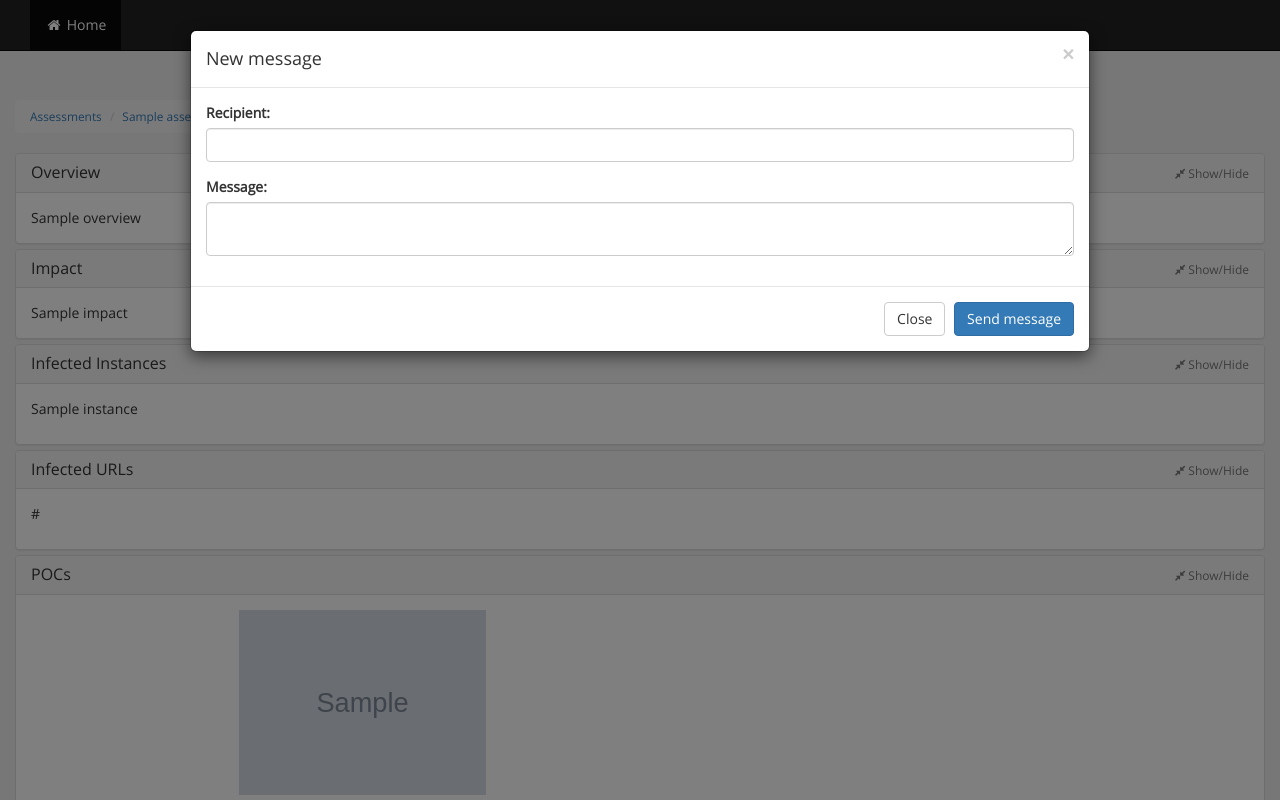
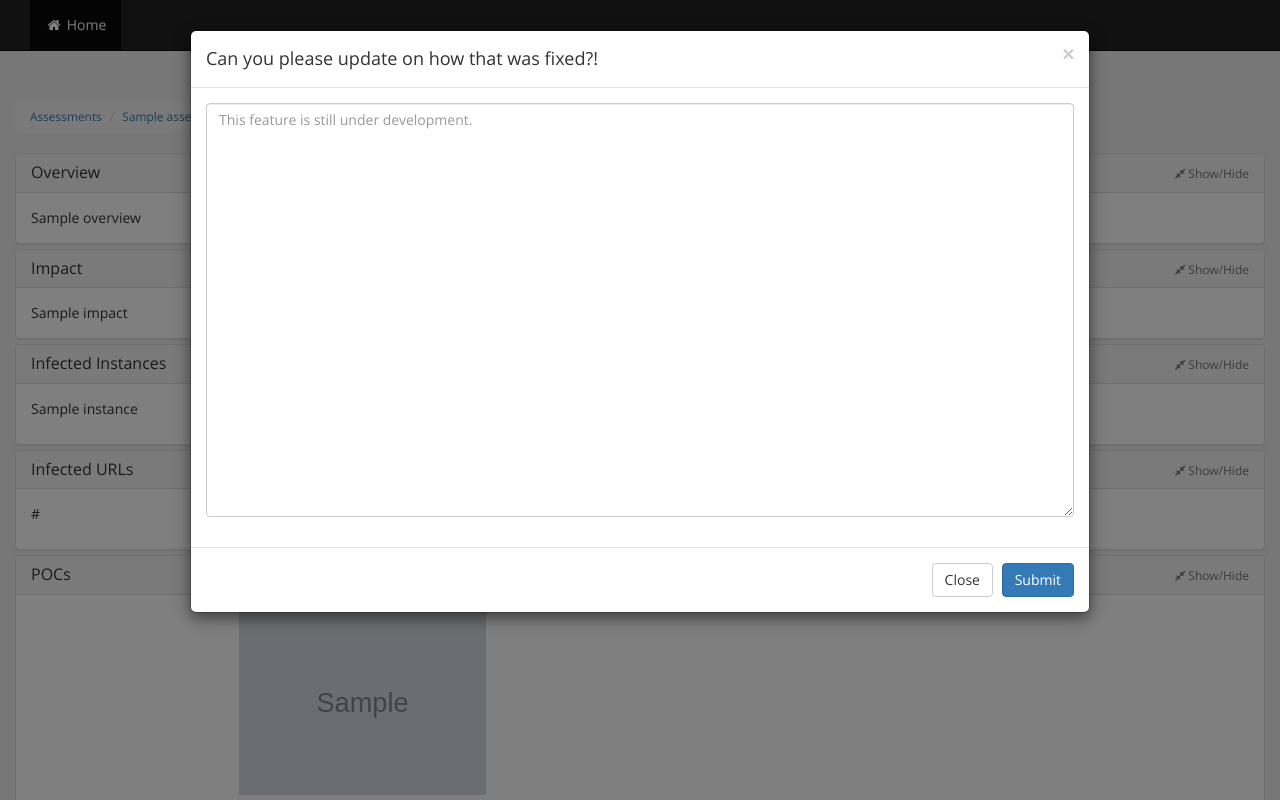
Before and after one commit to lnxg33k/bugtrack, a Django app: template templates/view_finding.html in a window 1280 px wide, after a click on "Was not fixed!. Press to set as fixed". Run offline with Django 3.2, Linux system fonts and the light colour scheme; the template is opened without the code that fills it: most values are stand-ins (such as "Sample title", 1, 10 or a date in 2020); grey boxes marked "Sample" are stand-in pictures; some libraries are stand-ins or nearby versions.

```diff
--- a/templates/view_finding.html
+++ b/templates/view_finding.html
@@ -109,23 +109,19 @@ ul.nav-tabs.affix{
                         <div class="modal-content">
                             <div class="modal-header">
                                 <button type="button" class="close" data-dismiss="modal" aria-label="Close"><span aria-hidden="true">&times;</span></button>
-                                <h4 class="modal-title" id="exampleModalLabel">New message</h4>
+                                <h4 class="modal-title" id="exampleModalLabel">Can you please update on how that was fixed?!</h4>
                             </div>
                             <div class="modal-body">
                                 <form class="form">
                                     <div class="form-group">
-                                        <label for="recipient-name" class="control-label">Recipient:</label>
-                                        <input type="text" class="form-control" id="recipient-name">
-                                    </div>
-                                    <div class="form-group">
-                                        <label for="message-text" class="control-label">Message:</label>
-                                        <textarea class="form-control" id="message-text"></textarea>
+                                        <!-- <label for="message-text" class="control-label">Message:</label> -->
+                                        <textarea rows="20" class="form-control" id="message-text" placeholder="This feature is still under development."></textarea>
                                     </div>
                                 </form>
                             </div>
                             <div class="modal-footer">
                                 <button type="button" class="btn btn-default" data-dismiss="modal">Close</button>
-                                <button type="button" class="btn btn-primary">Send message</button>
+                                <button type="button" class="btn btn-primary">Submit</button>
                             </div>
                         </div>
                     </div>
```
